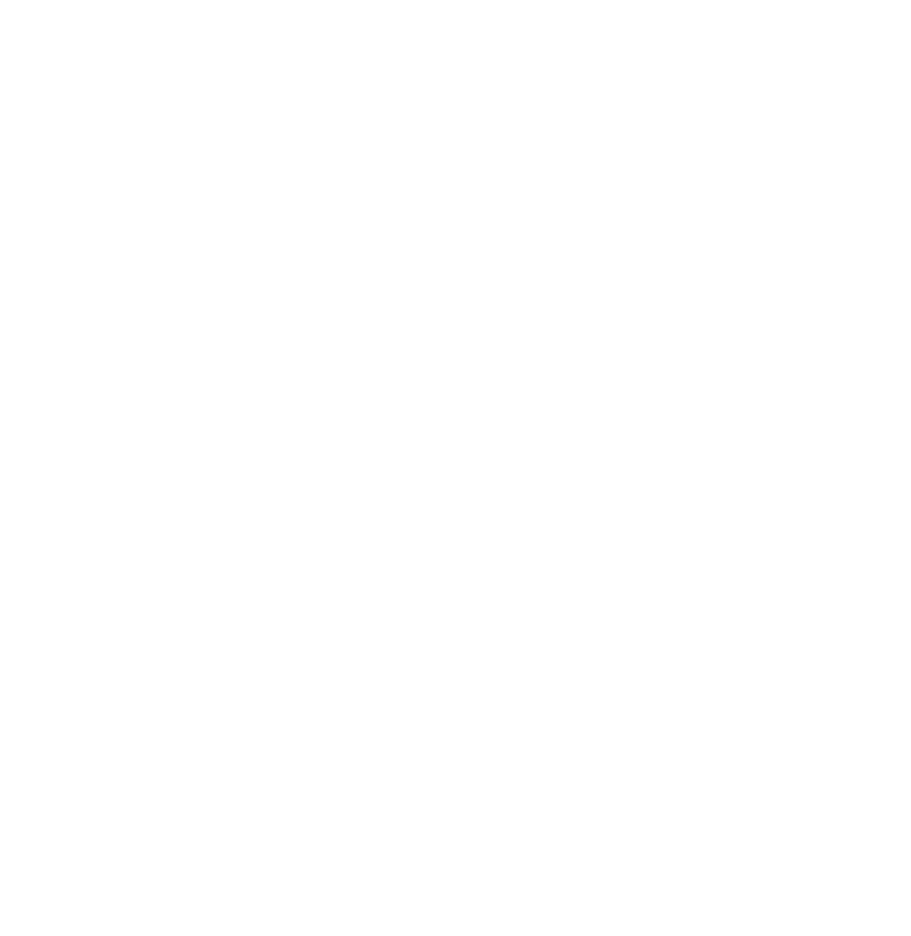
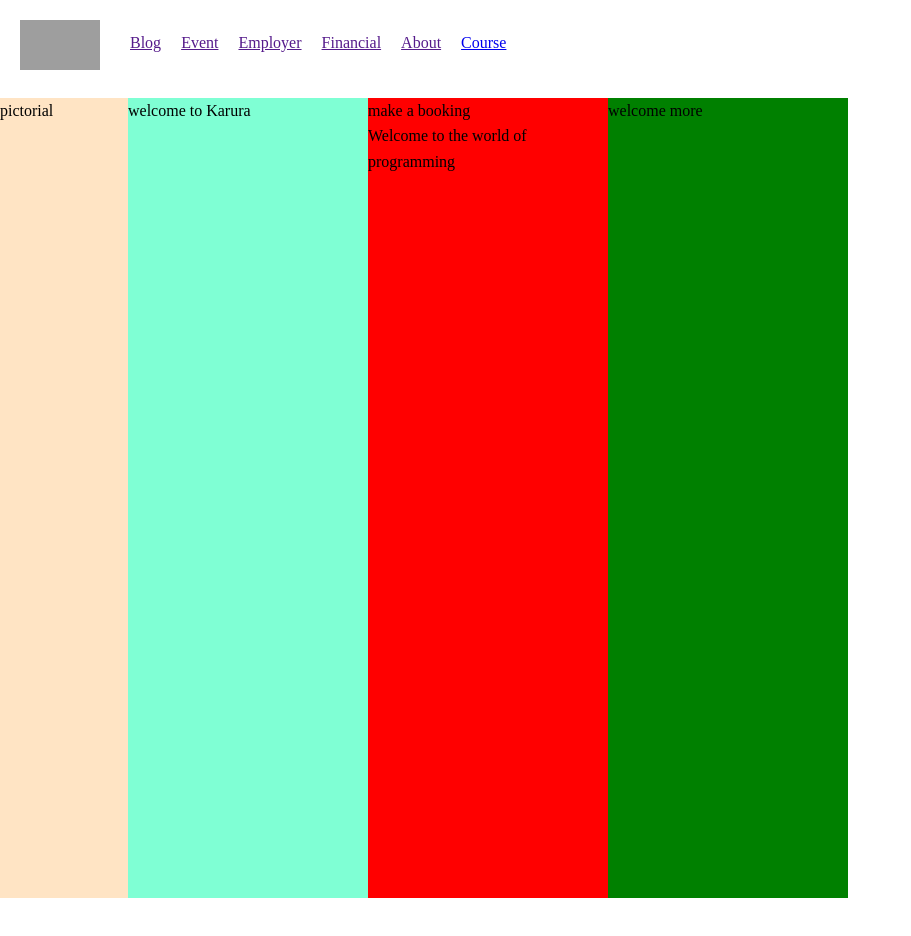
Before and after one commit to BidanGitau/protail, a plain HTML site: page favourite.html in a window 1280 px wide. Shown: the top 936 px of the page, without its empty margins (0-911 px from the left). Before the commit the page ends 800 px from the top, so only its background shows below. Drawn offline with Linux system fonts and the light colour scheme; grey boxes are pictures that could not be loaded.

Commit message:
minor changes

```diff
--- a/favourite.html
+++ b/favourite.html
@@ -0,0 +1,53 @@
+<!DOCTYPE html>
+<html lang="en" dir="ltr">
+
+<head>
+    <meta charset="utf-8">
+    <link rel="stylesheet" href="./src/style.css">
+    <title> Hike and Camp to freedom</title>
+</head>
+
+<body>
+    <div class="nav">
+        <div class="logo">
+            <img src="https://moringaschool.com/wp-content/themes/moringa/public/images/logo.png" alt=" moringa school logo" height="50px" width="100px" style="padding-right: 20px;">
+        </div>
+        <ul>
+            <li><a href="favourite.html">Course </a></li>
+            <li>
+                <a href="">About</a>
+            </li>
+            <li>
+                <a href="">Financial</a>
+            </li>
+            <li>
+                <a href="">Employer</a>
+            </li>
+            <li>
+                <a href="">Event</a>
+            </li>
+            <li>
+                <a href="">Blog</a>
+            </li>
+        </ul>
+    </div>
+    <div class="container">
+        <div id="landing">
+            pictorial
+        </div>
+        <div id="article">
+            <p>welcome to Karura</p>
+        </div>
+        <div id="booking">
+            make a booking
+            <div class="post">
+                <p>Welcome to the world of programming</p>
+            </div>
+        </div>
+        <div id="footer">
+            welcome more
+        </div>
+    </div>
+</body>
+
+</html>
--- /dev/null
+++ b/src/style.css
@@ -0,0 +1,66 @@
+* {
+    margin: 0;
+    padding: 0;
+}
+
+body {
+    height: 100vh;
+    width: 100vw;
+}
+
+header {
+    height: 100px;
+    width: 100vm;
+    background-color: white;
+}
+
+.nav {
+    display: flex;
+    justify-items: auto;
+    padding: 20px;
+}
+
+nav ul {
+    display: block;
+    list-style: none;
+}
+
+ul li {
+    float: right;
+    padding: 10px;
+    text-decoration: none;
+    list-style: none;
+}
+
+* {
+    box-sizing: border-box;
+    margin: 0;
+    padding: 0;
+}
+
+body {
+    font-family: "sans-serif";
+    line-height: 1.6;
+}
+
+.container {
+    display: grid;
+    grid-template-rows: 100vh min-content 40vw repeat(3, min-content);
+    grid-template-columns: 8rem repeat(5, minmax(min-content, 15rem));
+}
+
+#landing {
+    background-color: bisque;
+}
+
+#article {
+    background-color: aquamarine;
+}
+
+#footer {
+    background-color: green;
+}
+
+#booking {
+    background-color: red;
+}
```
Also changed, not shown: index.html (+24 -14 lines), src/tailwind.css (deleted).
